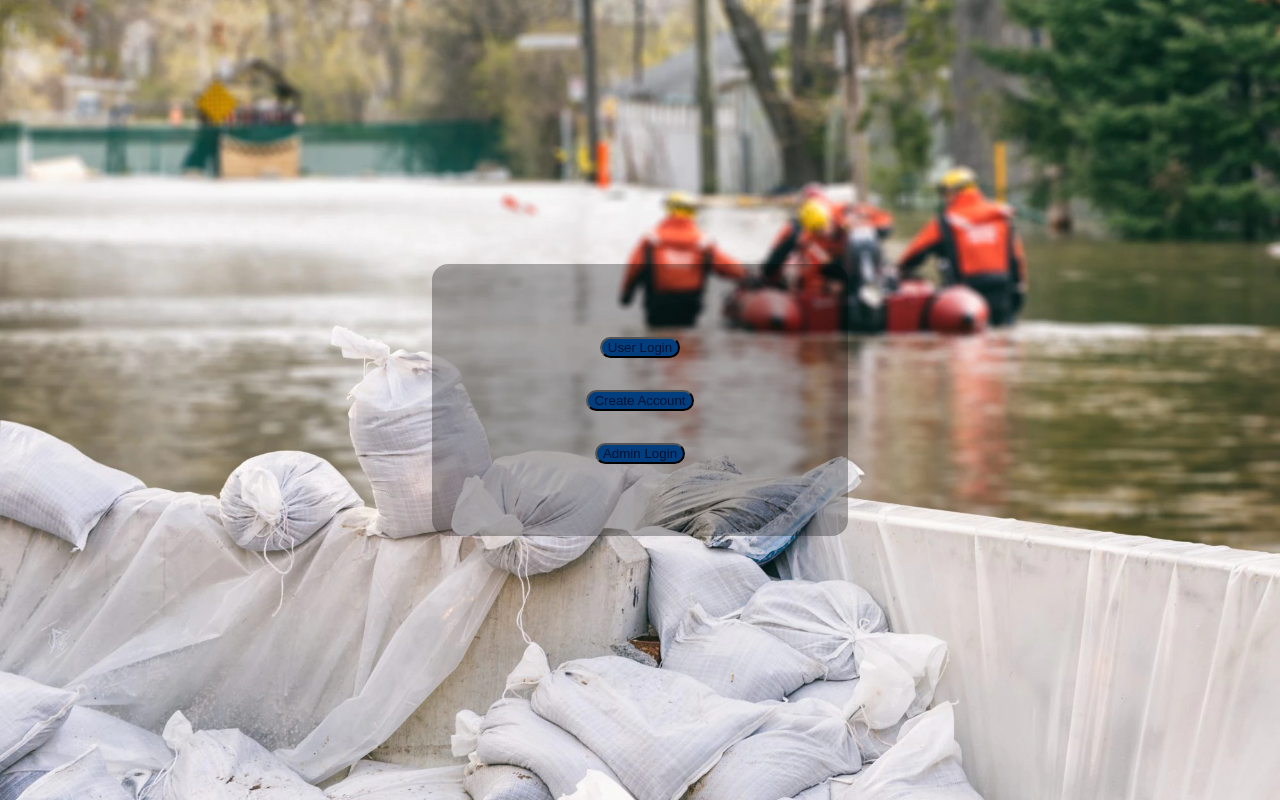
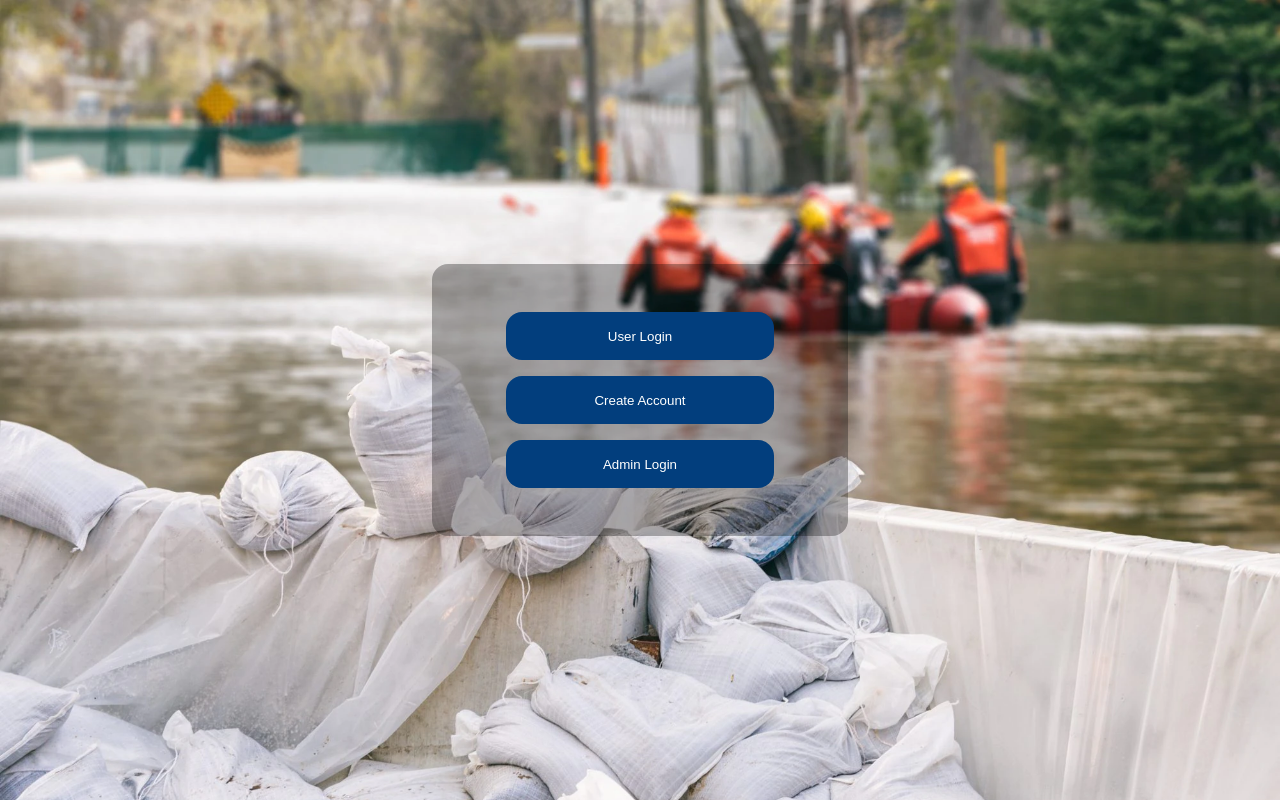
Before and after one commit to noah-hanka/globhack22, a Flask app: page / in a window 1280 px wide. Run offline with Flask 2, Linux system fonts and the light colour scheme.

Commit message:
landingpage done

```diff
--- /dev/null
+++ b/static/colorpallette.txt
@@ -0,0 +1 @@
+https://coolors.co/palette/0466c8-0353a4-023e7d-002855-001845-001233-33415c-5c677d-7d8597-979dac
--- a/static/landingpage.css
+++ b/static/landingpage.css
@@ -27,8 +27,23 @@ body {
 }
 
 button {
-    margin: 1rem 0 1rem 0;
     border-radius: 1rem;
+    padding: .5rem;
     background-color: #023E7D;
-    color: #001233;
+    color: white;
+    border: none;
+    width: 100%;
+    height: 100%;
+    transition: all .25s;
+
 }
+
+button:hover {
+    transform: scale(1.05);
+}
+
+form {
+    height: 20%;
+    width: 70%;
+    margin: .5rem 0 .5rem 0;
+}
```
